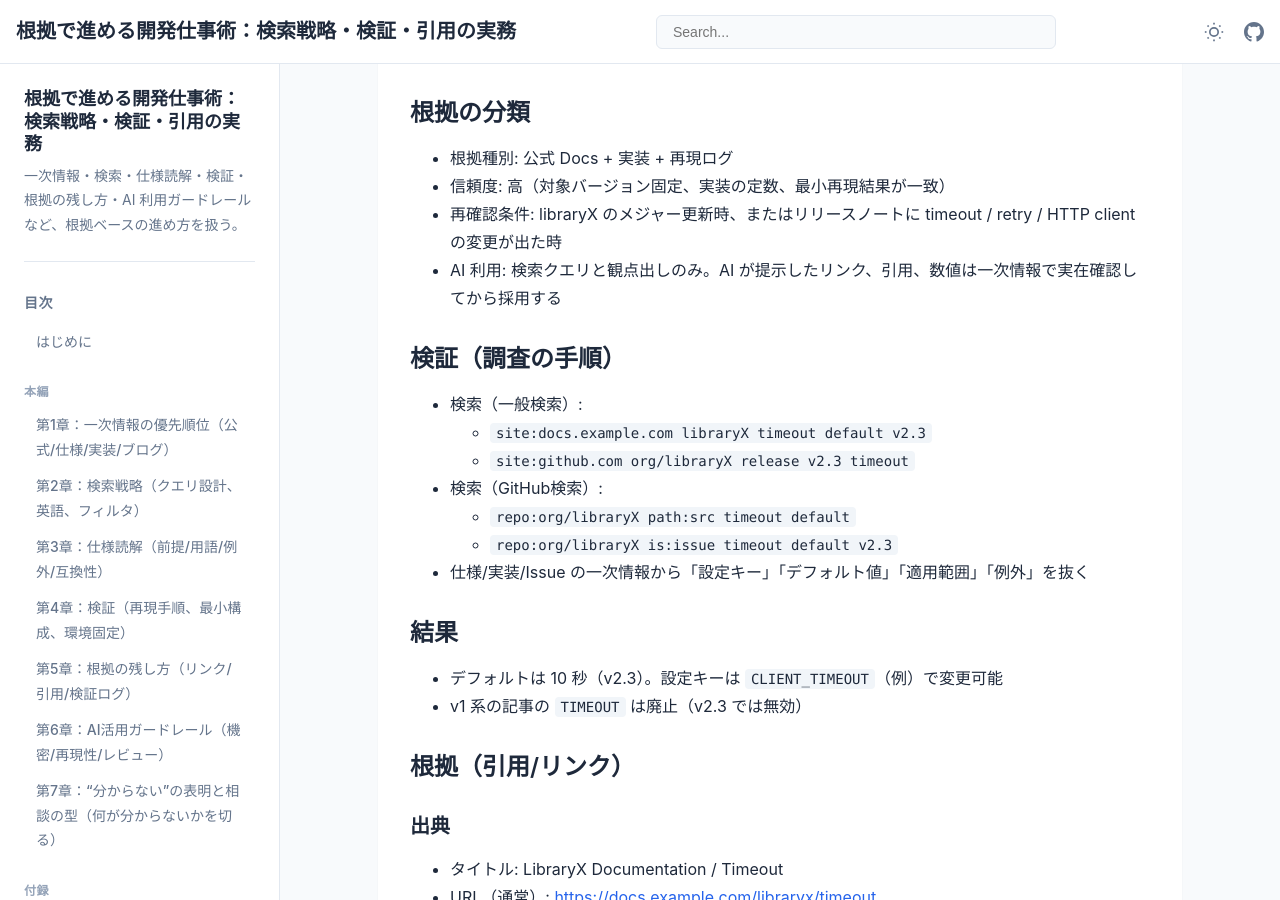
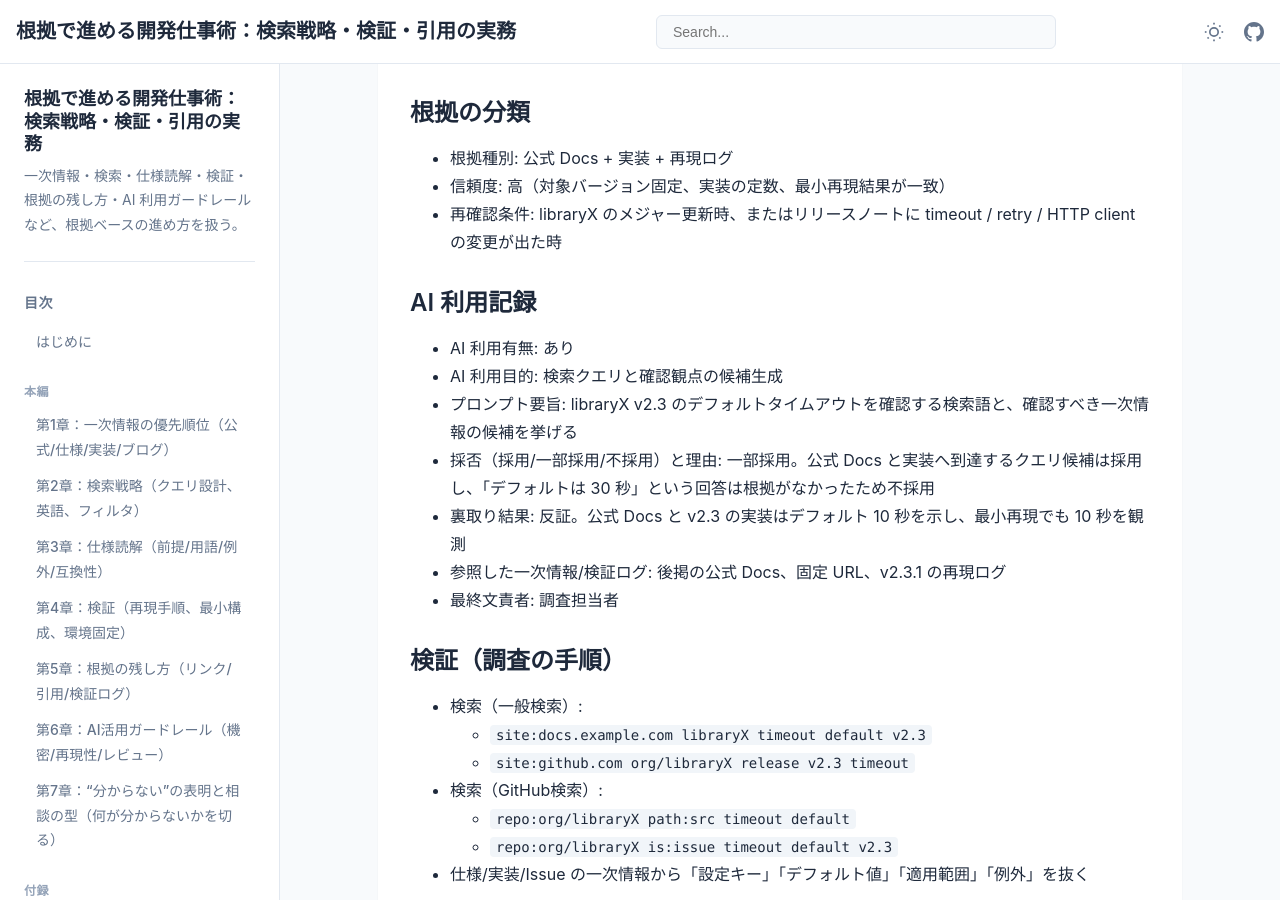
Before and after one commit to itdojp/evidence-based-engineering-book, a Jekyll site: the page built from docs/appendices/case-studies/index.md, in a window 1280 px wide and 900 px high, scrolled down 1096 px. Built offline with Jekyll 4.4.1, drawn with Linux system fonts in a browser that asks for light colours.

Commit message:
docs: align AI usage records across examples

```diff
--- a/docs/appendices/case-studies/index.md
+++ b/docs/appendices/case-studies/index.md
@@ -43,7 +43,16 @@ order: 906
 - 根拠種別: 公式 Docs + 実装 + 再現ログ
 - 信頼度: 高（対象バージョン固定、実装の定数、最小再現結果が一致）
 - 再確認条件: libraryX のメジャー更新時、またはリリースノートに timeout / retry / HTTP client の変更が出た時
-- AI 利用: 検索クエリと観点出しのみ。AI が提示したリンク、引用、数値は一次情報で実在確認してから採用する
+
+### AI 利用記録
+
+- AI 利用有無: あり
+- AI 利用目的: 検索クエリと確認観点の候補生成
+- プロンプト要旨: libraryX v2.3 のデフォルトタイムアウトを確認する検索語と、確認すべき一次情報の候補を挙げる
+- 採否（採用/一部採用/不採用）と理由: 一部採用。公式 Docs と実装へ到達するクエリ候補は採用し、「デフォルトは 30 秒」という回答は根拠がなかったため不採用
+- 裏取り結果: 反証。公式 Docs と v2.3 の実装はデフォルト 10 秒を示し、最小再現でも 10 秒を観測
+- 参照した一次情報/検証ログ: 後掲の公式 Docs、固定 URL、v2.3.1 の再現ログ
+- 最終文責者: 調査担当者
 
 ### 検証（調査の手順）
 
```
Also changed, not shown: docs/chapters/chapter-01/index.md (+1 -1 lines), docs/chapters/chapter-06/index.md (+3 -2 lines).
